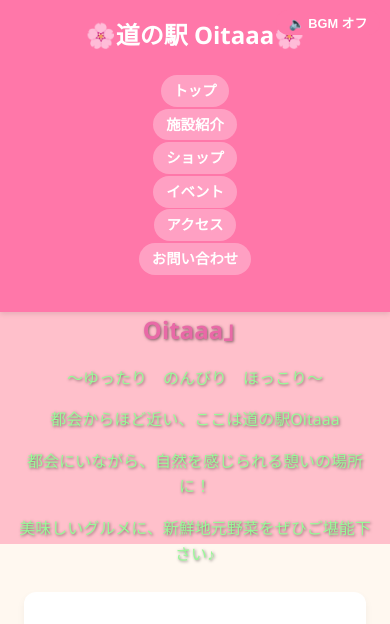
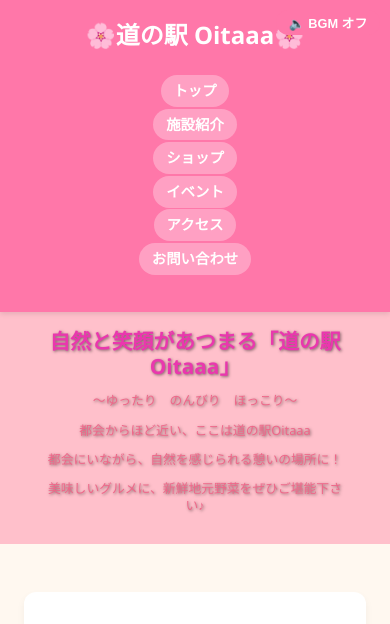
Before and after one commit to kanak0abe/Oitaaa.ivy.githab.io, a plain HTML site: page index.html in a window 390 px wide. Shown: the top 624 px of the page. Drawn offline with Linux system fonts and the light colour scheme.

Commit message:
Add files via upload

```diff
--- a/style.css
+++ b/style.css
@@ -81,15 +81,25 @@ nav a:hover {
     align-items: center;
     justify-content: center;
     text-shadow: 1px 1px 3px rgba(0,0,0,0.5); /* 文字の影は残して視認性を確保 */
+    overflow: hidden; /* ★追加: テキストがはみ出すのを防ぐ */
+}
+.hero-text {
+    max-width: 90%; /* ★調整: 左右の余白を考慮して少し狭める */
+    padding: 0 1rem; /* ★追加: 左右にパディングを追加 */
+    box-sizing: border-box; /* ★追加: パディングを幅に含める */
 }
 .hero-text h2 {
     font-size: 2.2rem;
     margin: 0;
     color: #ea37ae; /* 薄いピンクに変更 */
+    word-wrap: break-word; /* ★追加: 長い単語を途中で改行 */
+    overflow-wrap: break-word; /* ★追加: 同上 */
 }
 .hero-text p {
     color: #f06689; /* 薄い緑に変更 */
     font-size: 1.4rem; /* 「～ゆったり～」の文字を少し大きくしました */
+    word-wrap: break-word; /* ★追加: 長い単語を途中で改行 */
+    overflow-wrap: break-word; /* ★追加: 同上 */
 }
 
 /* ===== **メインコンテンツ** ===== */
@@ -743,10 +753,10 @@ footer .copyright {
     border-radius: 50%; /* 丸い形にする */
     text-align: center;
     text-decoration: none; /* 下線を消す */
-    font-size: 24px;      /* アイコンのサイズ */
-    display: none;        /* 最初は非表示 */
+    font-size: 24px;          /* アイコンのサイズ */
+    display: none;            /* 最初は非表示 */
     box-shadow: 0 2px 5px rgba(0,0,0,0.2); /* 影 */
-    z-index: 1000;        /* 他の要素より手前に表示 */
+    z-index: 1000;            /* 他の要素より手前に表示 */
     transition: opacity 0.3s, background-color 0.3s; /* フェードイン・アウトと背景色のアニメーション */
 }
 
@@ -833,12 +843,14 @@ footer .copyright {
         text-align: center;
     }
     .hero-text h2 {
-        font-size: 1.5rem;
-        color: #e969a7; /* モバイルでも薄いピンク */
+        font-size: 1.5rem; /* ★調整: モバイルでさらに小さく */
+        color: #ea37ae; /* モバイルでも薄いピンク */
+        line-height: 1.3; /* ★調整: 行間を少し狭める */
     }
     .hero-text p {
-        color: #98fb98; /* モバイルでも薄い緑 */
-        font-size: 1rem; /* モバイルでの文字サイズも調整 */
+        color: #f06689; /* モバイルでも薄い緑 */
+        font-size: 0.9rem; /* ★調整: モバイルでさらに小さく */
+        line-height: 1.4; /* ★調整: 行間を少し狭める */
     }
     .section {
         margin: 1rem 0.5rem;
@@ -857,7 +869,7 @@ footer .copyright {
 
     /* main内の一部のbuttonに適用されている可能性のあるスタイルを調整 */
     /* ※HTMLでbutton要素が使われている箇所を確認し、意図しないスタイル適用を防ぐため、
-        必要に応じてより具体的なセレクタ（例: #contact-form button）に修正してください */
+       必要に応じてより具体的なセレクタ（例: #contact-form button）に修正してください */
     main button { /* 特定のbutton要素にのみ適用 */
         width: auto; /* main内のボタンは100%幅にしない */
         padding: 0.5rem 1rem; /* デフォルトのボタンと同じパディング */
@@ -939,3 +951,18 @@ footer .copyright {
         border: 0;
     }
 }
+
+/* さらに小さな画面（スマートフォン縦向きなど）向けの調整 */
+@media screen and (max-width: 480px) {
+    .hero-text h2 {
+        font-size: 1.3rem; /* さらに小さく */
+        line-height: 1.2;
+    }
+    .hero-text p {
+        font-size: 0.8rem; /* さらに小さく */
+        line-height: 1.3;
+    }
+    .hero-text {
+        padding: 0 0.5rem; /* 左右のパディングをさらに減らす */
+    }
+}
```
Also changed, not shown: access.html (+15 -12 lines), contact.html (+2 -1 lines).
